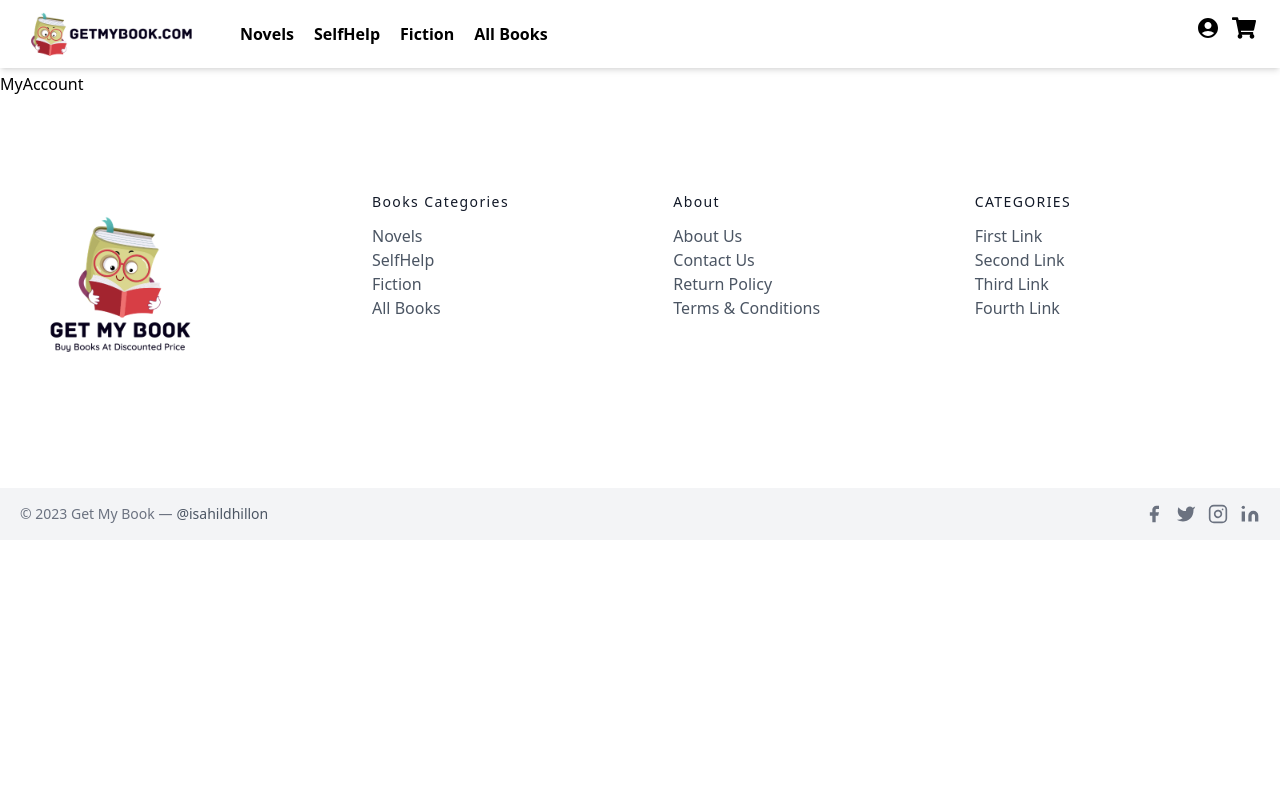
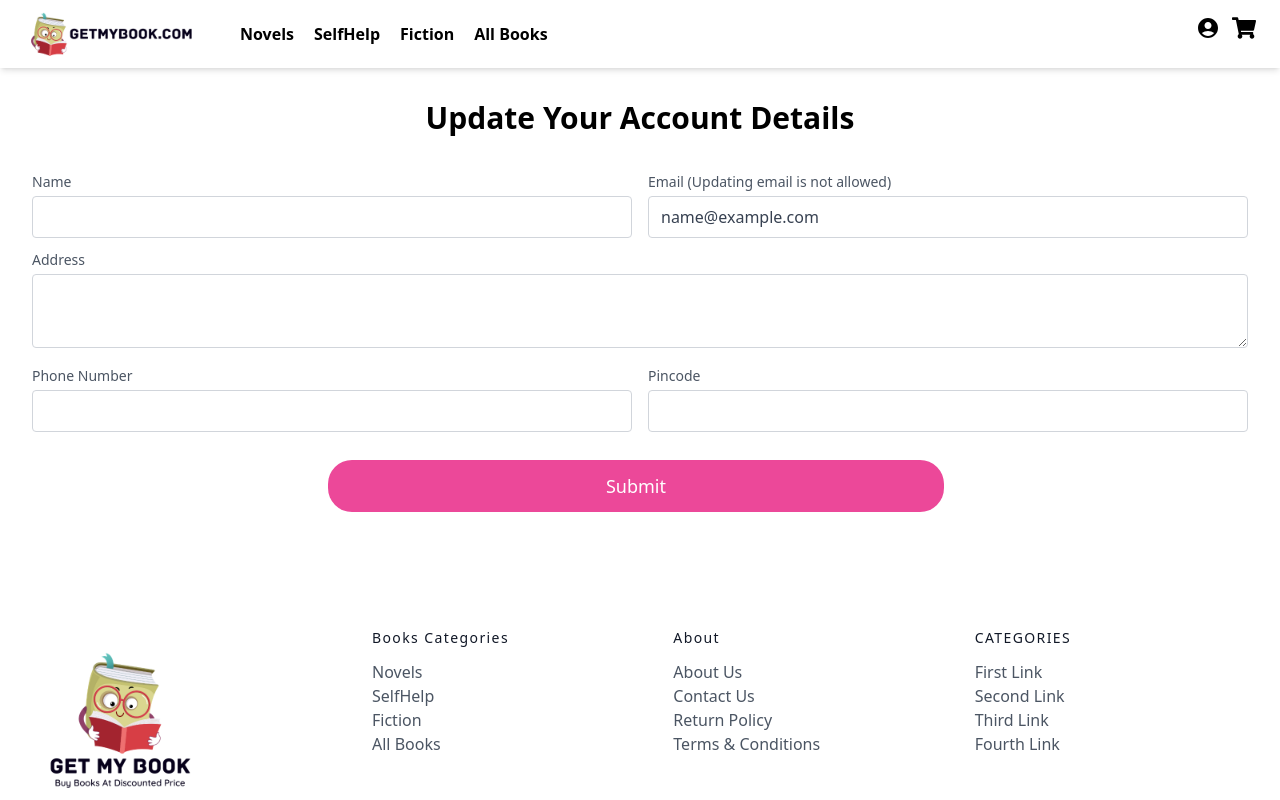
Before and after one commit to dhillonsahil/getmybook, a Next.js app: page /myaccount in a window 1280 px wide. Shown: the top 800 px of the page. Built offline with nearby package versions, Linux system fonts and the light colour scheme; sample sign-in values are in the browser's storage.

Commit message:
able to send email

```diff
--- /dev/null
+++ b/models/Forgot.js
@@ -0,0 +1,17 @@
+const mongoose = require('mongoose');
+const { Schema } = mongoose;
+
+const ForgotSchema = new Schema({
+    email:{type:String , required:true},
+    token : {type:String , required:true},
+    expirationTime:{},
+    resetTokenExpiration: {
+        type: Date,
+        default: null
+      },
+})
+
+
+// mongoose.models={}
+// export default mongoose.model("Order",OrderSchema)
+export default mongoose.models.Order || mongoose.model("Forgot",ForgotSchema)
--- a/package.json
+++ b/package.json
@@ -15,10 +15,12 @@
     "eslint": "8.45.0",
     "eslint-config-next": "13.4.12",
     "fs": "^0.0.1-security",
+    "googleapis": "^123.0.0",
     "jsonwebtoken": "^9.0.1",
     "mongoose": "^7.4.1",
     "net": "^1.0.2",
     "next": "13.4.12",
+    "nodemailer": "^6.9.4",
     "paytmchecksum": "^1.5.1",
     "postcss": "8.4.27",
     "razorpay": "^2.9.1",
--- /dev/null
+++ b/pages/api/forgot.js
@@ -0,0 +1,60 @@
+import Forgot from "@/models/Forgot";
+import connectDb from "@/middleware/mongoose"
+const forgot = async (req, res) => {
+
+  // create tokenId
+
+  const crypto = require('crypto')
+  // Generate a buffer with random bytes
+  const buffer = crypto.randomBytes(32);
+  const resetToken = buffer.toString('hex');
+  const expirationTime = Date.now() + 60 * 60 * 1000; // 1 hour in milliseconds
+
+
+  console.log("Step 1 : ******************************************")
+  let forgot = Forgot({
+    token: resetToken,
+    resetTokenExpiration: expirationTime,
+    email: req.body.email
+  })
+
+
+  await forgot.save()
+  console.log("Step 2 : ******************************************")
+
+  await mail(req.body.email)
+
+  res.status(200).json({success:true})
+
+}
+
+
+const mail = async (email,token) => {
+  const nodemailer = require('nodemailer');
+  const transporter = nodemailer.createTransport({
+    service:'gmail',
+    auth:{
+      user:'sahil2002427@gmail.com',
+      pass:'bgkjgwxltvmmncco'
+    }
+  })
+
+
+  const option = {
+    from :'sahil2002427@gmail.com',
+    to:email,
+    subject :'Reset Password - Get My Book',
+    text:`To Reset Your Password Click on the Link https://localhost:3000/forgot?id=${token}`
+  }
+
+
+  transporter.sendMail(option,function(error,info){
+    if(error){
+      console.log("error" , error)
+
+    }else{
+      console.log('mail sent',info)
+    }
+  })
+}
+export default connectDb(forgot)
--- a/pages/myaccount.js
+++ b/pages/myaccount.js
@@ -1,15 +1,132 @@
-import React, { useEffect }  from 'react'
+import React, { useState,useEffect } from 'react';
 import { useRouter } from 'next/router'
+import { ToastContainer,toast } from 'react-toastify';
+
 
 export default function MyAccount() {
     const router = useRouter()
+    const [name, setName] = useState('');
+    const [email, setEmail] = useState('');
+    const [phone, setPhone] = useState(0);
+    const [pincode, setPincode] = useState('');
+    const [address, setAddress] = useState('');
+    const [user,setUser]=useState('')
 
     useEffect(()=>{
         if(!localStorage.getItem("myUser")){
             router.push('/login')
         }
+
+        const user = JSON.parse(localStorage.getItem('myUser'))
+        if(user && user.token){
+          setUser(user)
+          setEmail(user.email)
+        }
     },[])
+
+    const handleChange = async(e) => {
+      if (e.target.name === 'name') {
+        setName(e.target.value);
+        {user.email?setEmail(user.email) :console.log('Nope')}
+      } else if (e.target.name === 'address') {
+        setAddress(e.target.value);
+      } else if (e.target.name === 'pincode') {
+        setPincode(e.target.value);
+        if(e.target.value.length==6){
+          let a = await fetch(`https://api.postalpincode.in/pincode/${e.target.value}`)
+          let pincodeRes =await a.json()
+          if(pincodeRes[0].Status=="Success"){
+            setState(pincodeRes[0].PostOffice[0].State)
+            setCity(pincodeRes[0].PostOffice[0].District)
+          }else{
+            toast.error('Incorrect Pincode', {
+              position: "top-center",
+              autoClose: 3000,
+              hideProgressBar: false,
+              closeOnClick: true,
+              pauseOnHover: true,
+              draggable: true,
+              progress: undefined,
+              theme: "dark",
+          });
+          }
+
+        }
+      } else if (e.target.name === 'phone') {
+        setPhone(e.target.value);
+        if(e.target.value.length==10){
+          console.log(e.target.value , Number.isInteger(Number.parseInt(e.target.value)))
+        }
+      }
+
+    };
+
+
   return (
-    <div>MyAccount</div>
+
+    <div className='container px-6 sm:m-auto'>
+
+       <ToastContainer
+            position="top-center"
+            autoClose={3000}
+            hideProgressBar={false}
+            newestOnTop={false}
+            closeOnClick
+            rtl={false}
+            pauseOnFocusLoss
+            draggable
+            pauseOnHover
+            theme="dark"
+        />
+      <h1 className='font-bold text-3xl my-8 text-center'>Update Your Account Details</h1>
+      <div className="max-auto flex">
+        <div className="px-2 w-1/2">
+
+          <div className={"mb-2"}>
+            <label htmlFor="name" className="leading-7 text-sm text-gray-600">Name</label>
+            <input onChange={handleChange} value={name} type="text" id="name" name="name" className="w-full bg-white rounded border border-gray-300 focus:border-indigo-500 focus:ring-2 focus:ring-indigo-200 text-base outline-none text-gray-700 py-1 px-3 leading-8 transition-colors duration-200 ease-in-out" />
+          </div>
+        </div>
+        <div className="px-2 w-1/2">
+          <div className={"mb-2"}>
+            <label htmlFor="email" className="leading-7 text-sm text-gray-600">Email (Updating email is not allowed)</label>
+            <input  value={email} readOnly={true} type="email" id="email" name="email" className="w-full bg-white rounded border border-gray-300 focus:border-indigo-500 focus:ring-2 focus:ring-indigo-200 text-base outline-none text-gray-700 py-1 px-3 leading-8 transition-colors duration-200 ease-in-out" />
+          </div>
+
+        </div>
+
+      </div>
+      <div>
+        <div className="px-2 w-full clear-both">
+          <div className={"mb-2"}>
+            <label htmlFor="address" className="leading-7 text-sm text-gray-600">Address</label>
+            <textarea onChange={handleChange} rows={2} value={address} id="address" name="address" className="w-full bg-white rounded border border-gray-300 focus:border-indigo-500 focus:ring-2 focus:ring-indigo-200 text-base outline-none text-gray-700 py-1 px-3 leading-8 transition-colors duration-200 ease-in-out" />
+          </div>
+
+        </div>
+      </div>
+      <div className="max-auto flex">
+        <div className="px-2 w-1/2">
+          <div className={"mb-2"}>
+            <label htmlFor="phone" className="leading-7 text-sm text-gray-600">Phone Number</label>
+            <input onChange={handleChange} value={phone!=0?phone:''} type="number" id="phone" name="phone" className="w-full bg-white rounded border border-gray-300 focus:border-indigo-500 focus:ring-2 focus:ring-indigo-200 text-base outline-none text-gray-700 py-1 px-3 leading-8 transition-colors duration-200 ease-in-out" />
+          </div>
+        </div>
+        <div className="px-2 w-1/2">
+          <div className={"mb-2"}>
+            <label htmlFor="pincode" className="leading-7 text-sm text-gray-600">Pincode</label>
+            <input onChange={handleChange} value={pincode} type="text" id="pincode" name="pincode" className="w-full bg-white rounded border border-gray-300 focus:border-indigo-500 focus:ring-2 focus:ring-indigo-200 text-base outline-none text-gray-700 py-1 px-3 leading-8 transition-colors duration-200 ease-in-out" />
+          </div>
+        </div>
+      </div>
+        <div className="flex items-center justify-center my-5">
+        <button
+            id='razorpay-payment-button'
+            className=' flex items-center justify-center py-3 rounded-3xl mr-2 w-1/2 text-center disabled:bg-pink-200 text-white bg-pink-500 border-0 py-1 px-2 focus:outline-none hover:bg-indigo-600 rounded text-lg'
+          >
+           Submit
+          </button>
+        </div>
+    </div>
   )
 }
```
Also changed, not shown: 1 other file (tests, documents, lock files or other folders).
